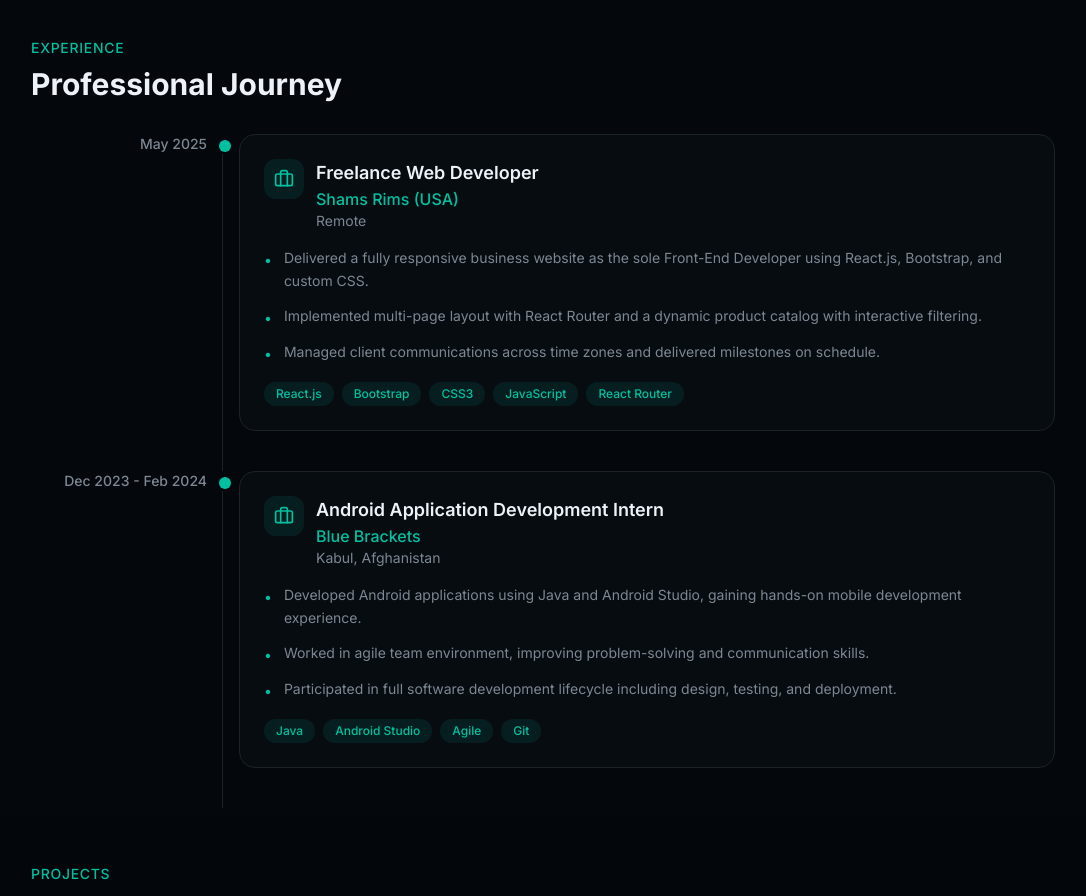
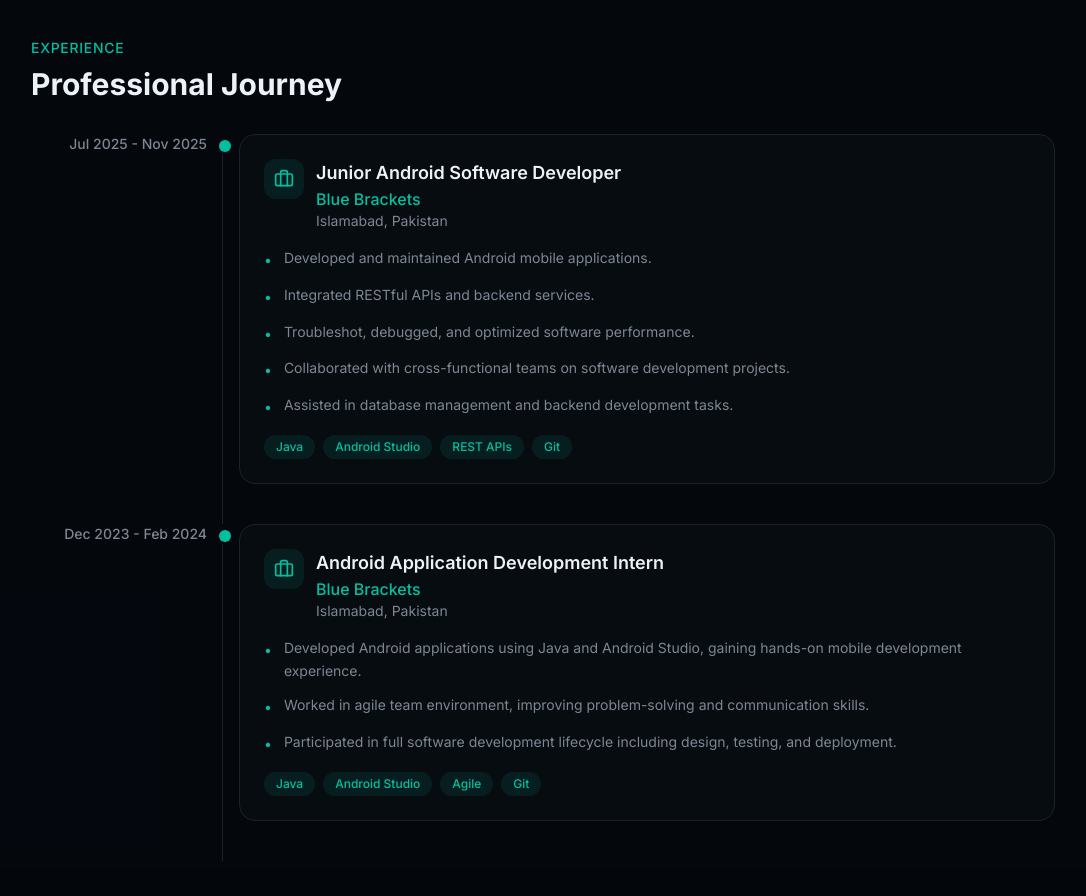
Before and after one commit to taosiq/muhammad-taosiq-portfolio, a Next.js app: page / in a window 1280 px wide. Shown: the part 1440-2336 px from the top of the page, without its empty margins (97-1183 px from the left). Built offline with nearby package versions, Linux system fonts and the light colour scheme.

Commit message:
Update experience details for Junior Android Developer

```diff
--- a/components/experience.tsx
+++ b/components/experience.tsx
@@ -5,24 +5,26 @@ import { useScrollAnimation } from "@/hooks/use-scroll-animation"
 
 const experiences = [
   {
-    period: "May 2025",
-    title: "Freelance Web Developer",
-    company: "Shams Rims (USA)",
+    period: "Jul 2025 - Nov 2025",
+    title: "Junior Android Software Developer",
+    company: "Blue Brackets",
     companyUrl: null,
-    location: "Remote",
+    location: "Islamabad, Pakistan",
     description: [
-      "Delivered a fully responsive business website as the sole Front-End Developer using React.js, Bootstrap, and custom CSS.",
-      "Implemented multi-page layout with React Router and a dynamic product catalog with interactive filtering.",
-      "Managed client communications across time zones and delivered milestones on schedule.",
+      "Developed and maintained Android mobile applications.",
+      "Integrated RESTful APIs and backend services.",
+      "Troubleshot, debugged, and optimized software performance.",
+      "Collaborated with cross-functional teams on software development projects.",
+      "Assisted in database management and backend development tasks.",
     ],
-    technologies: ["React.js", "Bootstrap", "CSS3", "JavaScript", "React Router"],
+    technologies: ["Java", "Android Studio", "REST APIs", "Git"],
   },
   {
     period: "Dec 2023 - Feb 2024",
     title: "Android Application Development Intern",
     company: "Blue Brackets",
     companyUrl: null,
-    location: "Kabul, Afghanistan",
+    location: "Islamabad, Pakistan",
     description: [
       "Developed Android applications using Java and Android Studio, gaining hands-on mobile development experience.",
       "Worked in agile team environment, improving problem-solving and communication skills.",
```
